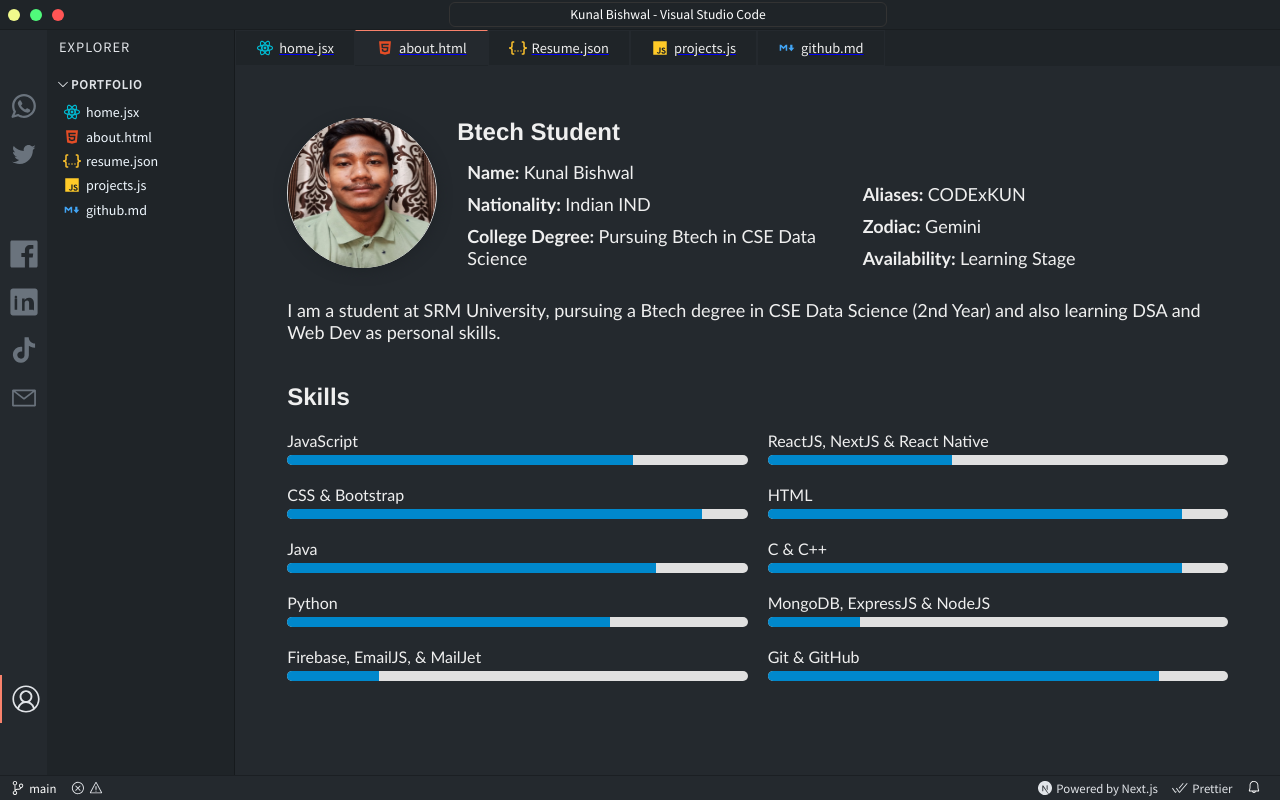
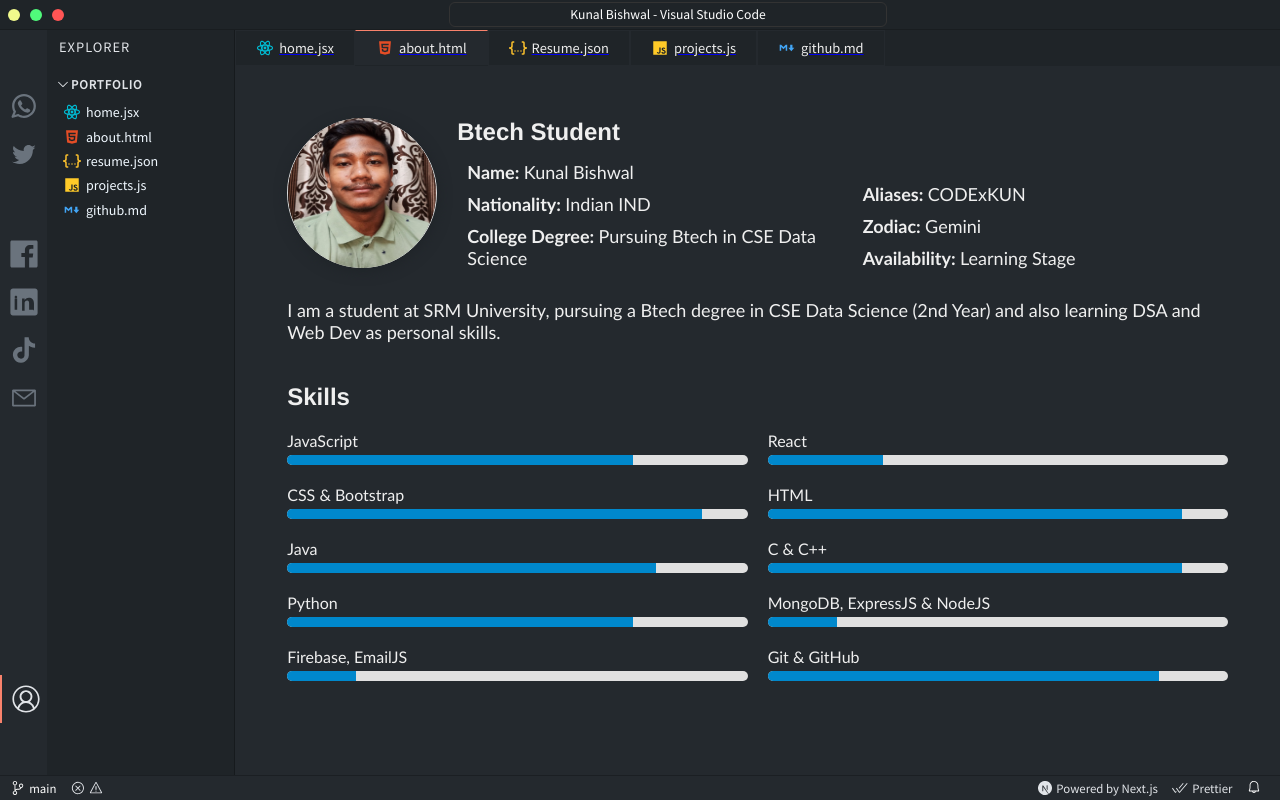
Before and after one commit to KunalBishwal/Portfolio_IDE, a Next.js app: page /about in a window 1280 px wide. Built offline with nearby package versions, Linux system fonts and the light colour scheme; some icons are missing.

Commit message:
Update about.jsx

```diff
--- a/pages/about.jsx
+++ b/pages/about.jsx
@@ -74,9 +74,9 @@ export default function AboutMe() {
               </div>
             </div>
             <div className={styles.skill}>
-              <span className={styles.skillName}>ReactJS, NextJS & React Native</span>
+              <span className={styles.skillName}>React</span>
               <div className={styles.progressBar}>
-                <div className={styles.progress} style={{ width: '40%' }}></div>
+                <div className={styles.progress} style={{ width: '25%' }}></div>
               </div>
             </div>
             <div className={styles.skill}>
@@ -106,19 +106,19 @@ export default function AboutMe() {
             <div className={styles.skill}>
               <span className={styles.skillName}>Python</span>
               <div className={styles.progressBar}>
-                <div className={styles.progress} style={{ width: '70%' }}></div>
+                <div className={styles.progress} style={{ width: '75%' }}></div>
               </div>
             </div>
             <div className={styles.skill}>
               <span className={styles.skillName}>MongoDB, ExpressJS & NodeJS</span>
               <div className={styles.progressBar}>
-                <div className={styles.progress} style={{ width: '20%' }}></div>
+                <div className={styles.progress} style={{ width: '15%' }}></div>
               </div>
             </div>
             <div className={styles.skill}>
-              <span className={styles.skillName}>Firebase, EmailJS, & MailJet</span>
+              <span className={styles.skillName}>Firebase, EmailJS </span>
               <div className={styles.progressBar}>
-                <div className={styles.progress} style={{ width: '20%' }}></div>
+                <div className={styles.progress} style={{ width: '15%' }}></div>
               </div>
             </div>
             <div className={styles.skill}>
```
